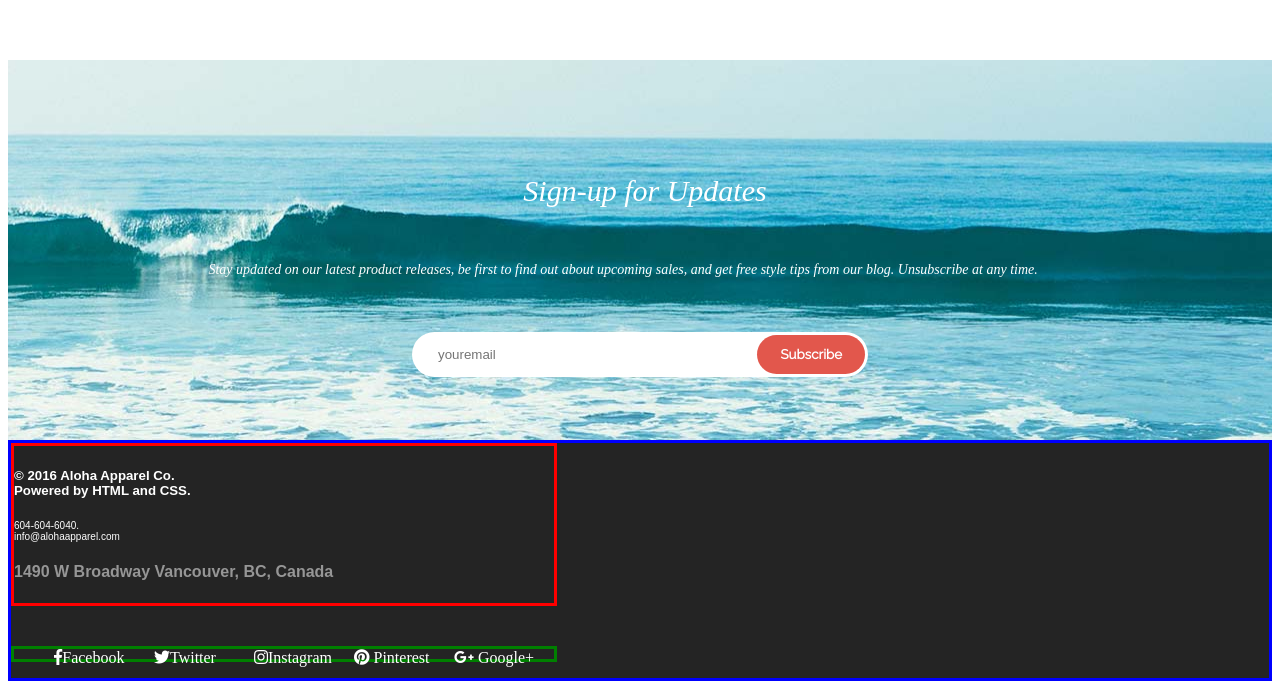
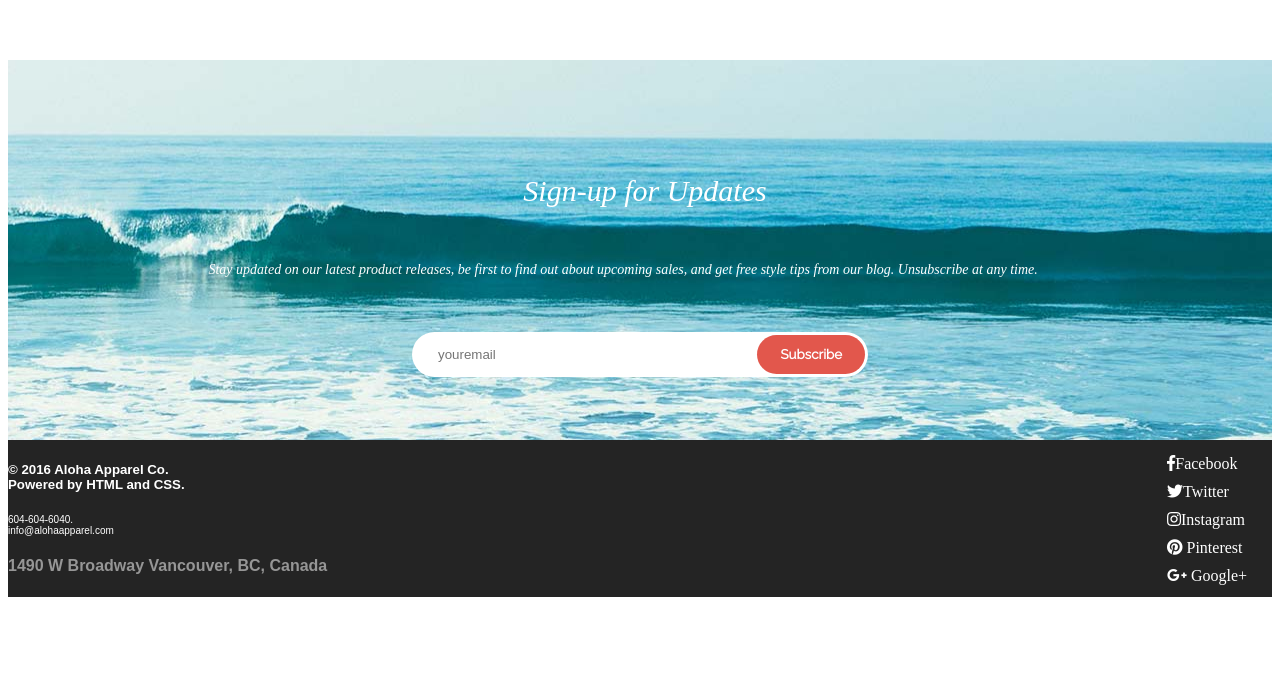
Before and after one commit to xufelixu/Aloha, a plain HTML site: page index.html in a window 1280 px wide. Shown: the part 1720-2409 px from the top of the page. After the commit the page ends 2325 px from the top, so only its background shows below. Drawn offline with nearby package versions, Linux system fonts and the light colour scheme.

Commit message:
bottom fix

```diff
--- a/index.html
+++ b/index.html
@@ -147,7 +147,7 @@
         </div>
 
         <footer class="footer">
-            <div class="footer-container">
+
             <div class="copy-icon">
                 <h5>&copy;
                     2016 Aloha Apparel Co.
@@ -169,7 +169,7 @@
                     <li><a href="www.google.com"><i class="fab fa-google-plus-g"></i> <span>Google+</span></a></li>
                 </ul>
             </div>
-            </div>
+
         </footer>
 
 
--- a/style.css
+++ b/style.css
@@ -225,7 +225,7 @@ h2 {
   padding: 10px 20px;
   border: none;
   cursor: pointer;
-  font-family: "Raleway", sans-serif;
+
   font-weight: bold;
   flex: 0 1 25%;
 }
@@ -499,17 +499,15 @@ h2 {
     font-family: Avenir, sans-serif;
     font-size: 16px;
     text-align: left;
-    border: red solid;
   }
 
   .footer {
-    border: solid blue;
-    justify-content: left;
+    justify-content: space-between;
   }
 
   .icon {
-    border: solid green;
-    justify-content: right;
+    flex-direction: column;
+    padding-top: 30px;
   }
 
   a:hover {
@@ -531,13 +529,16 @@ h2 {
 
   .social-media span {
     visibility: visible;
+    padding-right: 5px;
   }
 
   .icon li {
+    height: 100px;
     width: 100px;
+    padding-top: 10px;
+    padding-right: 5px;
   }
 }
-
 @media only screen and (min-width: 1240px) {
   .men {
     background-image: url("./project-01/images/mens-category.jpg");
```
Lines whose indentation alone changed are shown as unchanged.
